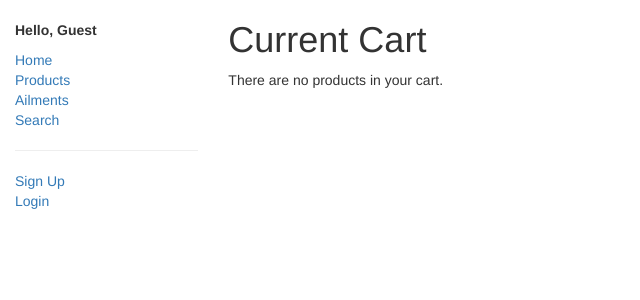
After one commit to stickleyh1/essential_oils, a Django app: page /catalog/cart/ in a window 1280 px wide. The commit adds this page. Shown: the top 300 px of the page, without its empty margins (0-640 px from the left). Run offline with Django 3.2, Linux system fonts and the light colour scheme; some libraries are stand-ins or nearby versions.

Commit message:
Checkout started
cart done
checkout in progress

```diff
--- a/catalog/urls.py
+++ b/catalog/urls.py
@@ -8,6 +8,9 @@ urlpatterns = [
 	url(r'^product/$', views.ProductListView.as_view(), name='product'),
 	url(r'^product/(?P<pk>[0-9a-f-]+)/$', views.ProductDetailView.as_view(), name='product-detail'),
 	url(r'^ailment/$', views.AilmentListView.as_view(), name="ailment"),
+	url(r'^product_added/$', views.product_added, name='product_added'),
 	url(r'^search/$', views.search, name="search"),
 	url(r'^search_results/$', views.search_results, name="search_results"),
+	url(r'^cart/$', views.cart, name='cart'),
+	url(r'^checkout/$', views.checkout, name='checkout')
 ]
--- a/catalog/views.py
+++ b/catalog/views.py
@@ -8,6 +8,8 @@ from django.contrib.auth.decorators import login_required
 from django.contrib.auth.forms import PasswordChangeForm
 from django.contrib.auth.models import User
 
+
+import uuid
 from catalog.models import Product, Order, Ailment
 
 # -------------------------------------
@@ -35,17 +37,76 @@ def search_results(request):
 		if query != None:
 			results = []
 			objs = Product.objects.filter(name__icontains=query).order_by('isBlend')
-			for m in objs:
-				results.append(m)
+			for p in objs:
+				results.append(p)
 			return render(request, 'catalog/search_results.html', {"results": results,})
 
 	return render(request, 'catalog/search.html')
+
+def product_added(request):
+	if 'current' in request.session:
+		if 'cart' in request.session:
+			cart = request.session['cart']
+			cart.append(request.session['current'])
+			request.session['cart'] = cart
+		else:
+			request.session['cart'] = [request.session['current']]
+		request.session.modified = True
+
+	return HttpResponseRedirect(reverse('index'))
+
+def cart(request):
+	products = []
+	if 'cart' in request.session:
+		ids = []
+		for idStr in request.session['cart']:
+			ids.append(uuid.UUID(idStr[0]).hex)
+		objs = Product.objects.filter(pk__in=ids)
+		total = 0
+		for p in objs:
+			total += p.price
+			products.append(p)
+		return render(request, 'catalog/cart.html', {"cart": products, "total": total})
+	return render(request, 'catalog/cart.html')
+
+def checkout(request):
+	if request.user.is_authenticated():
+		# o = Order.objects.get_or_create(id= uuid.uuid4())
+		# o.buyer = request.user
+		total = 0
+		ids = []
+		for idStr in request.session['cart']:
+			ids.append(uuid.UUID(idStr[0]).hex)
+		objs = Product.objects.filter(pk__in=ids)
+		for p in objs:
+			total = total + p.price
+			# o.products.add(p)
+		# o.total = total
+		# o.save()
+		request.session['cart'] = []
+		request.session.modified = True
+
+		# for p in objs:
+		# 	order.products.add(p)
+
+		order = Order.objects.create(id=uuid.uuid4(), total=total, buyer=request.user, products=objs)
+		order.save()
+		return HttpResponse("OK")
+	return HttpResponseRedirect(reverse('index'))
+
 
 class ProductListView(generic.ListView):
     model = Product
 
 class ProductDetailView(generic.DetailView):
     model = Product
+
+    def get_context_data(self, **kwargs):
+        # Call the base implementation first to get a context
+        context = super(ProductDetailView, self).get_context_data(**kwargs)
+        self.request.session['current'] = [str(self.object.pk)]
+        self.request.session.modified = True
+        return context
 
 class AilmentListView(generic.ListView):
     model = Ailment
--- a/essential_oils/settings.py
+++ b/essential_oils/settings.py
@@ -138,3 +138,6 @@ LOGIN_REDIRECT_URL = '/catalog/'
 # The page users are directed to if they are not logged in,
 # and are trying to access pages requiring authentication
 LOGIN_URL = '/accounts/login/'
+
+SESSION_ENGINE = 'django.contrib.sessions.backends.cached_db'
+SESSION_EXPIRE_AT_BROWSER_CLOSE = True
--- a/templates/catalog/base.html
+++ b/templates/catalog/base.html
@@ -19,14 +19,21 @@
     <div class="row">
       <div class="col-sm-2">
       {% block sidebar %}
+      <p class="greeting">
       {% if user.is_authenticated %}
-        <p class="greeting"><strong>Hello, {{ user.username }}</strong></p>
+        <strong>Hello, {{ user.username }}</strong>
+      {% else %}
+        <strong>Hello, Guest</strong>
       {% endif %}
+      </p>
       <ul class="sidebar-nav">
         <li><a href="{% url 'index' %}">Home</a></li>
         <li><a href="{% url 'product' %}">Products</a></li>
         <li><a href="{% url 'ailment' %}">Ailments</a></li>
         <li><a href="{% url 'search' %}">Search</a></li>
+        {% if user.is_authenticated %}
+          <li><a href="{% url 'cart' %}">Cart</a></li>
+        {% endif %}
         <hr/>
         {% if user.is_authenticated %}
           <li><a href="{% url 'auth_logout' %}?next=/catalog/">Logout</a>
--- /dev/null
+++ b/templates/catalog/cart.html
@@ -0,0 +1,28 @@
+{% extends 'catalog/base.html' %}
+{% load staticfiles %}
+
+{% block content %}
+    <h1>Current Cart</h1>
+
+    {% if cart %}
+      <ul>
+
+        {% for product in cart %}
+          <li>
+            {% if product.isBlend %}
+              <a href="{{ product.get_absolute_url }}">{{ product.name }}</a> (Blended Oil) - ({{product.price}})
+            {% else %}
+              <a href="{{ product.get_absolute_url }}">{{ product.name }}</a> (Single Oil) - ({{product.price}})
+            {% endif %}
+          </li>
+        {% endfor %}
+        <hr/>
+        <p>Your total price is: ${{total}}</p>
+        <hr/>
+        <a href="{% url 'checkout' %}"><input type="button" name="checkout" value="Checkout"></a>
+
+      </ul>
+    {% else %}
+      <p>There are no products in your cart.</p>
+    {% endif %}
+{% endblock %}
--- a/templates/catalog/product_detail.html
+++ b/templates/catalog/product_detail.html
@@ -4,7 +4,7 @@
 {% block content %}
     <div class="row">
         <div class="col-sm-6">
-            <h1>Title: {{ product.name }}</h1>
+            <h1>Name: {{ product.name }}</h1>
             <p>
                 <strong>Description:</strong> {{ product.description }}
             </p>
@@ -19,6 +19,9 @@
                     {% endfor %}
             </p>
             <br/>
+            {% if user.is_authenticated %}
+                <a href="{% url 'product_added' %}"><input type="button" name="checkout" value="Add to Cart"></a>
+            {% endif %}
         </div>
     </div>
 
```
Also changed, not shown: catalog/admin.py (+11 -1 lines), catalog/forms.py (added, +14 -0 lines).
